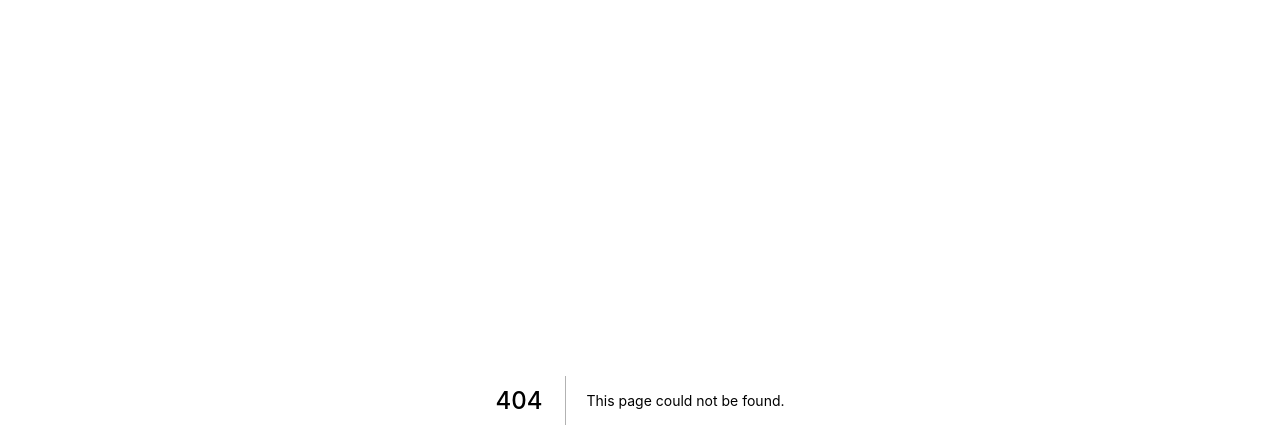
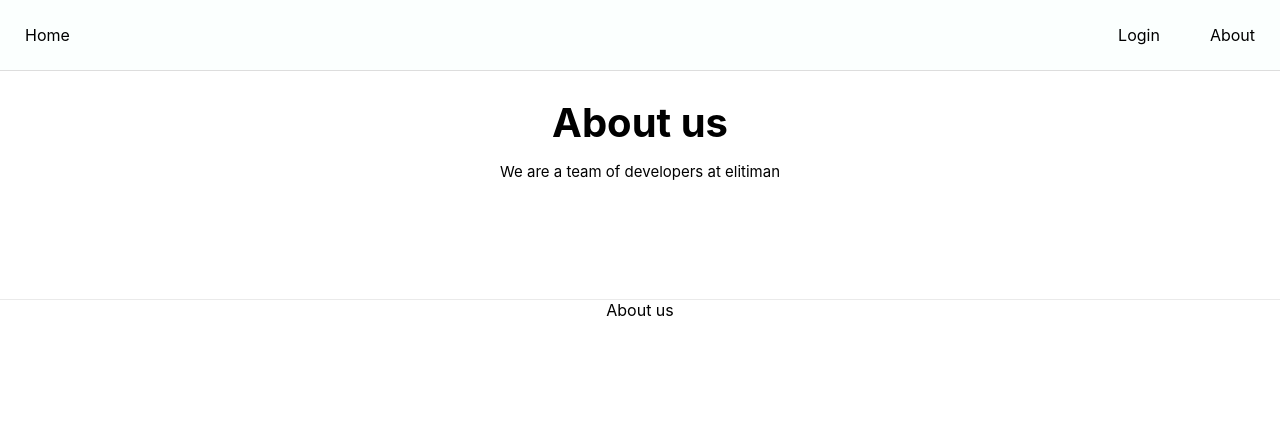
Before and after one commit to Elitiman/ticktivity, a Next.js app: page /about in a window 1280 px wide. Before the commit this address had no page. Shown: the top 448 px of the page. Built offline with nearby package versions, Linux system fonts and the light colour scheme.

Commit message:
:art: Nav fixes and about page
fixed css

```diff
--- a/components/Header/Header.jsx
+++ b/components/Header/Header.jsx
@@ -8,10 +8,10 @@ const Header = ({ loginToggle }) => {
   return (
     <header className={styles.header}>
       <nav>
-        <a href="">Home</a>
+        <a href="/">Home</a>
         <span className={styles["nav-right"]}>
           <a onClick={() => loginToggle()}>Login</a>
-          <a href="">About</a>
+          <a href="/about">About</a>
         </span>
       </nav>
     </header>
--- /dev/null
+++ b/pages/about.jsx
@@ -0,0 +1,20 @@
+import React from "react";
+import Layout from "../Layout/Layout";
+import styles from "../styles/Home.module.css";
+
+const About = () => {
+  return (
+    <Layout>
+      {" "}
+      <main className={styles.main}>
+        <h1 className={styles.title}>About us</h1>
+
+        <p className={styles.description}>
+          We are a team of developers at elitiman
+        </p>
+      </main>
+    </Layout>
+  );
+};
+
+export default About;
```
